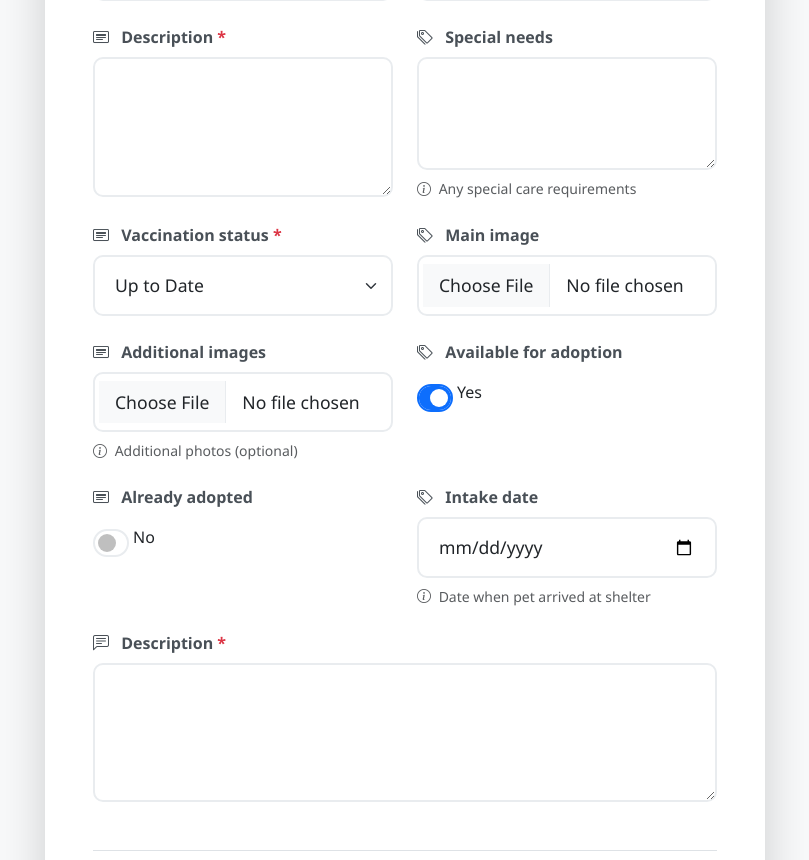
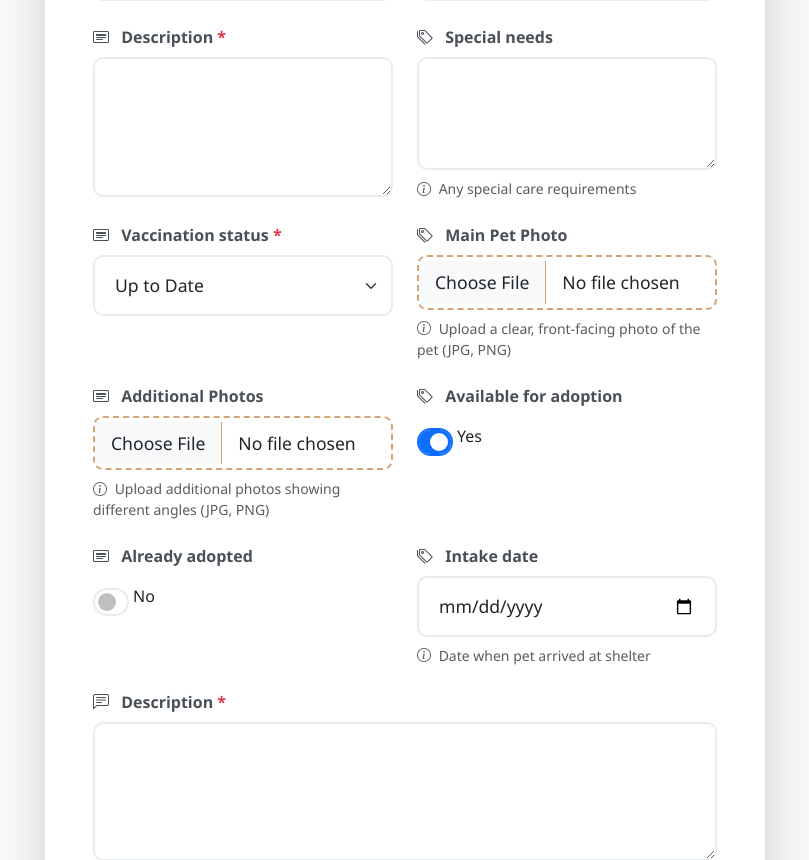
Before and after one commit to izeldlrsa-bot/pet-adoption, a Django app: template adoption/templates/adoption/pages/adoption_form.html in a window 1280 px wide. Shown: the part 891-1751 px from the top of the page, without its empty margins (235-1044 px from the left). Run offline with Django 5.2, Linux system fonts and the light colour scheme; the template is opened without the code that fills it: values that come from a table or form of the project are taken from there, others are empty; some libraries are stand-ins or nearby versions.

Commit message:
Fix image upload: add enctype=multipart/form-data and improve file input styling

```diff
--- a/adoption/forms.py
+++ b/adoption/forms.py
@@ -32,14 +32,28 @@ class PetForm(forms.ModelForm):
             'gender': forms.Select(attrs={'class': 'form-control'}),
             'size': forms.Select(attrs={'class': 'form-control'}),
             'vaccination_status': forms.Select(attrs={'class': 'form-control'}),
+            'main_image': forms.FileInput(attrs={
+                'class': 'form-control form-control-lg',
+                'accept': 'image/*',
+                'style': 'cursor: pointer;'
+            }),
+            'additional_images': forms.FileInput(attrs={
+                'class': 'form-control form-control-lg',
+                'accept': 'image/*',
+                'style': 'cursor: pointer;'
+            }),
         }
         labels = {
             'is_dog': 'Is a Dog',
             'is_cat': 'Is a Cat',
+            'main_image': 'Main Pet Photo',
+            'additional_images': 'Additional Photos',
         }
         help_texts = {
             'is_dog': 'Check if this pet is a dog',
             'is_cat': 'Check if this pet is a cat',
+            'main_image': 'Upload a clear, front-facing photo of the pet (JPG, PNG)',
+            'additional_images': 'Upload additional photos showing different angles (JPG, PNG)',
         }
 
     def clean(self):
@@ -54,6 +68,36 @@ class PetForm(forms.ModelForm):
             raise ValidationError("A pet cannot be both a dog and a cat.")
 
         return cleaned_data
+
+    def clean_main_image(self):
+        main_image = self.cleaned_data.get('main_image')
+        if main_image:
+            # Check file size (max 5MB)
+            if main_image.size > 5 * 1024 * 1024:
+                raise ValidationError("Main image file size must be less than 5MB.")
+            # Validate it's an image
+            try:
+                from PIL import Image
+                img = Image.open(main_image)
+                img.verify()
+            except Exception:
+                raise ValidationError("Please upload a valid image file.")
+        return main_image
+
+    def clean_additional_images(self):
+        additional_images = self.cleaned_data.get('additional_images')
+        if additional_images:
+            # Check file size (max 5MB)
+            if additional_images.size > 5 * 1024 * 1024:
+                raise ValidationError("Additional image file size must be less than 5MB.")
+            # Validate it's an image
+            try:
+                from PIL import Image
+                img = Image.open(additional_images)
+                img.verify()
+            except Exception:
+                raise ValidationError("Please upload a valid image file.")
+        return additional_images
 
     def clean_age(self):
         age = self.cleaned_data.get('age')
--- a/adoption/templates/adoption/pages/adoption_form.html
+++ b/adoption/templates/adoption/pages/adoption_form.html
@@ -63,7 +63,7 @@
                 </div>
 
                 <div class="card-body p-4 p-md-5">
-                    <form method="POST" novalidate>
+                    <form method="POST" enctype="multipart/form-data" novalidate>
                         {% csrf_token %}
 
                         <!-- Form Errors -->
@@ -245,5 +245,24 @@
         padding: 12px 24px;
         font-weight: 500;
     }
+
+    /* Enhanced file input styling */
+    input[type="file"] {
+        border-radius: 10px;
+        padding: 12px 16px;
+        border: 2px dashed #d4a574 !important;
+        transition: all 0.3s ease;
+    }
+
+    input[type="file"]:hover {
+        border-color: #b88860 !important;
+        background-color: #fff5f0;
+    }
+
+    input[type="file"]:focus {
+        border-color: #86b7fe !important;
+        box-shadow: 0 0 0 0.25rem rgba(13, 110, 253, 0.25) !important;
+        outline: none;
+    }
 </style>
 {% endblock %}
```
